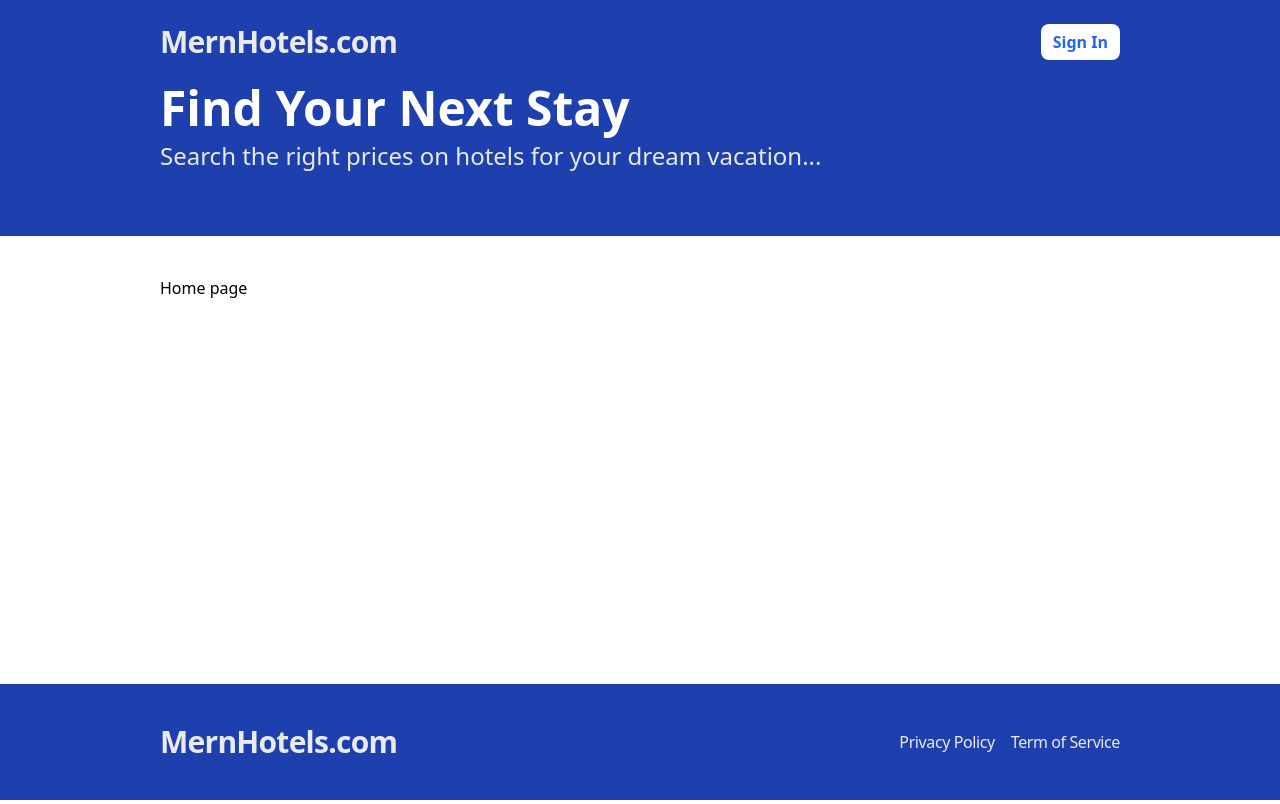
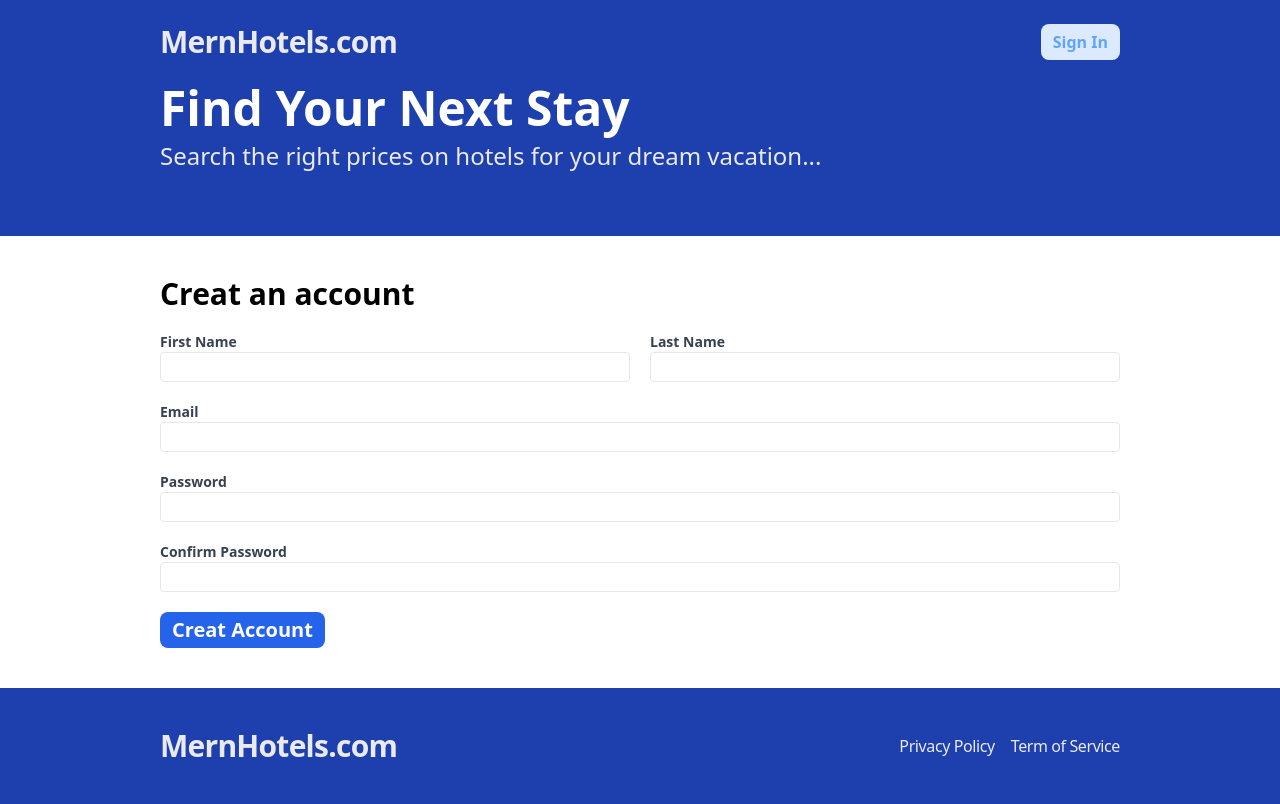
Before and after one commit to KaiIemsawat/MERN-HotelBooking, a React (Vite) app in the folder frontend/: page /register in a window 1280 px wide. Before the commit this address led to /. Built offline with nearby package versions, Linux system fonts and the light colour scheme.

Commit message:
register form part 1

```diff
--- a/frontend/package.json
+++ b/frontend/package.json
@@ -12,6 +12,7 @@
   "dependencies": {
     "react": "^18.3.1",
     "react-dom": "^18.3.1",
+    "react-hook-form": "^7.52.1",
     "react-router-dom": "^6.24.1"
   },
   "devDependencies": {
--- a/frontend/src/App.tsx
+++ b/frontend/src/App.tsx
@@ -5,6 +5,7 @@ import {
   BrowserRouter as Router,
 } from "react-router-dom";
 import Layout from "./layouts/Layout";
+import Register from "./pages/Register";
 
 function App() {
   return (
@@ -26,6 +27,15 @@ function App() {
             </Layout>
           }
         />
+        <Route
+          path="/register"
+          element={
+            <Layout>
+              <Register />
+            </Layout>
+          }
+        />
+        {/* catch error route need to be the last for <Route/> */}
         <Route path="*" element={<Navigate to="/" />} />
       </Routes>
     </Router>
--- a/frontend/src/components/Header.tsx
+++ b/frontend/src/components/Header.tsx
@@ -10,7 +10,7 @@ const Header = () => {
         <span className="flex space-x-2">
           <Link
             to="/sign-in"
-            className="flex items-center rounded-lg bg-white px-3 font-bold text-blue-600 duration-300 hover:bg-white/80"
+            className="flex items-center rounded-lg bg-blue-100 px-3 font-bold text-blue-400 duration-300 hover:bg-blue-600 hover:text-white hover:shadow-lg"
           >
             Sign In
           </Link>
--- /dev/null
+++ b/frontend/src/pages/Register.tsx
@@ -0,0 +1,86 @@
+import { useForm } from "react-hook-form";
+
+type RegisterFromData = {
+  firstName: string;
+  lastName: string;
+  email: string;
+  password: string;
+  confirmPassword: string;
+};
+
+const Register = () => {
+  const { register, watch, handleSubmit } = useForm<RegisterFromData>();
+
+  const onSubmit = handleSubmit((data) => {
+    console.log(data);
+  });
+
+  return (
+    <form className="flex flex-col gap-5" onSubmit={onSubmit}>
+      <h2 className="text-3xl font-bold">Creat an account</h2>
+      <div className="flex flex-col gap-5 md:flex-row">
+        <label className="flex-1 text-sm font-bold text-gray-700">
+          First Name
+          <input
+            className="w-full rounded border px-2 py-1 font-normal"
+            {...register("firstName", { required: "This field is required" })}
+          ></input>
+        </label>
+        <label className="flex-1 text-sm font-bold text-gray-700">
+          Last Name
+          <input
+            className="w-full rounded border px-2 py-1 font-normal"
+            {...register("lastName", { required: "This field is required" })}
+          ></input>
+        </label>
+      </div>
+      <label className="flex-1 text-sm font-bold text-gray-700">
+        Email
+        <input
+          type="email"
+          className="w-full rounded border px-2 py-1 font-normal"
+          {...register("email", { required: "This field is required" })}
+        ></input>
+      </label>
+      <label className="flex-1 text-sm font-bold text-gray-700">
+        Password
+        <input
+          type="password"
+          className="w-full rounded border px-2 py-1 font-normal"
+          {...register("password", {
+            required: "This field is required",
+            minLength: {
+              value: 6,
+              message: "Password must be at least 6 characters",
+            },
+          })}
+        ></input>
+      </label>
+      <label className="flex-1 text-sm font-bold text-gray-700">
+        Confirm Password
+        <input
+          type="password"
+          className="w-full rounded border px-2 py-1 font-normal"
+          {...register("confirmPassword", {
+            validate: (val) => {
+              if (!val) {
+                return "This field is required";
+              } else if (watch("password") != val) {
+                return "Passwords are not match";
+              }
+            },
+          })}
+        ></input>
+      </label>
+      <span>
+        <button
+          type="submit"
+          className="rounded-lg bg-blue-600 p-2 px-3 py-1 text-xl font-bold text-white duration-300 hover:bg-blue-100 hover:text-blue-400 hover:shadow-lg"
+        >
+          Creat Account
+        </button>
+      </span>
+    </form>
+  );
+};
+export default Register;
--- a/frontend/tailwind.config.js
+++ b/frontend/tailwind.config.js
@@ -4,7 +4,9 @@ export default {
   theme: {
     extend: {},
     container: {
-      padding: "10rem",
+      padding: {
+        md: "10rem",
+      },
     },
   },
   plugins: [],
```
Also changed, not shown: 1 other file (tests, documents, lock files or other folders).
